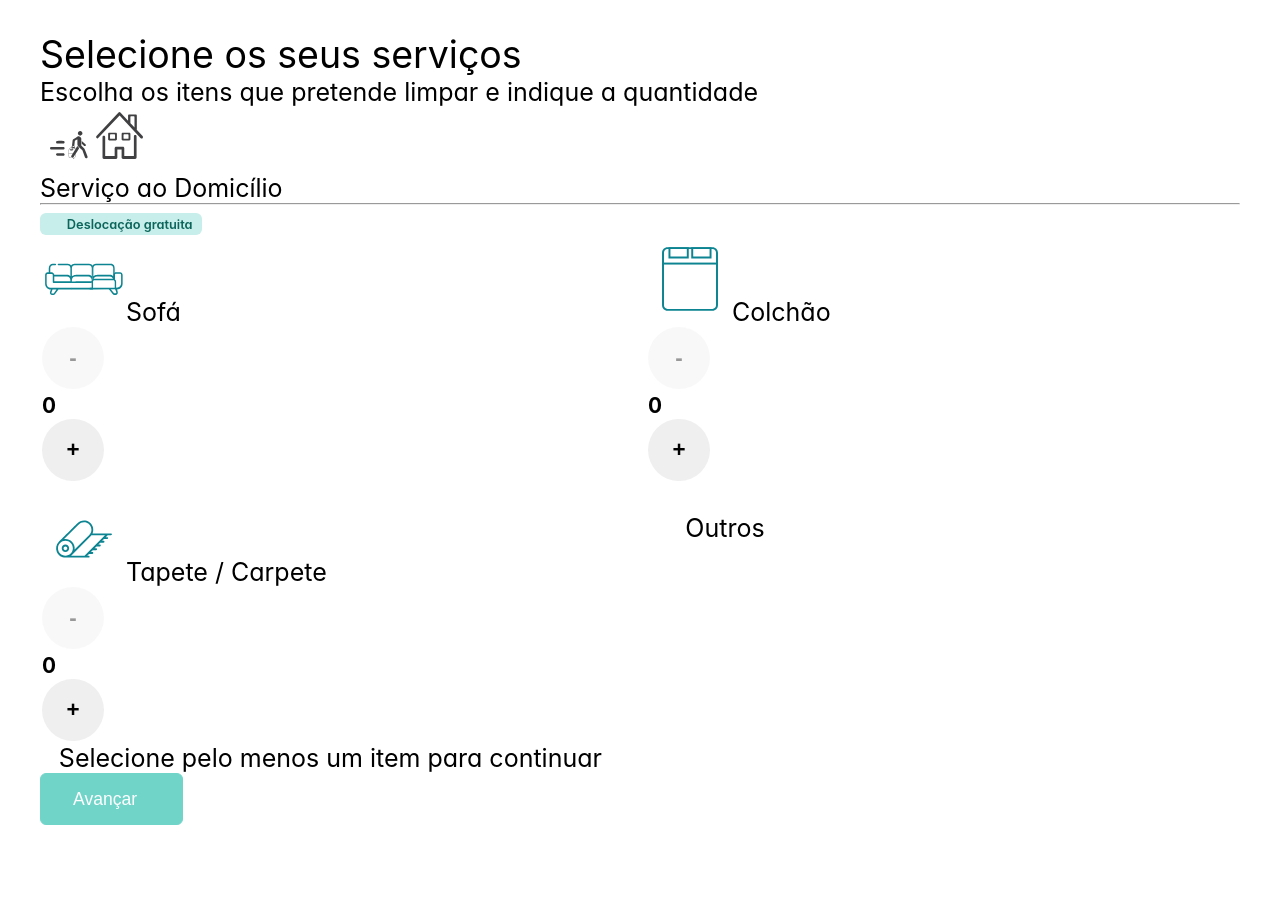
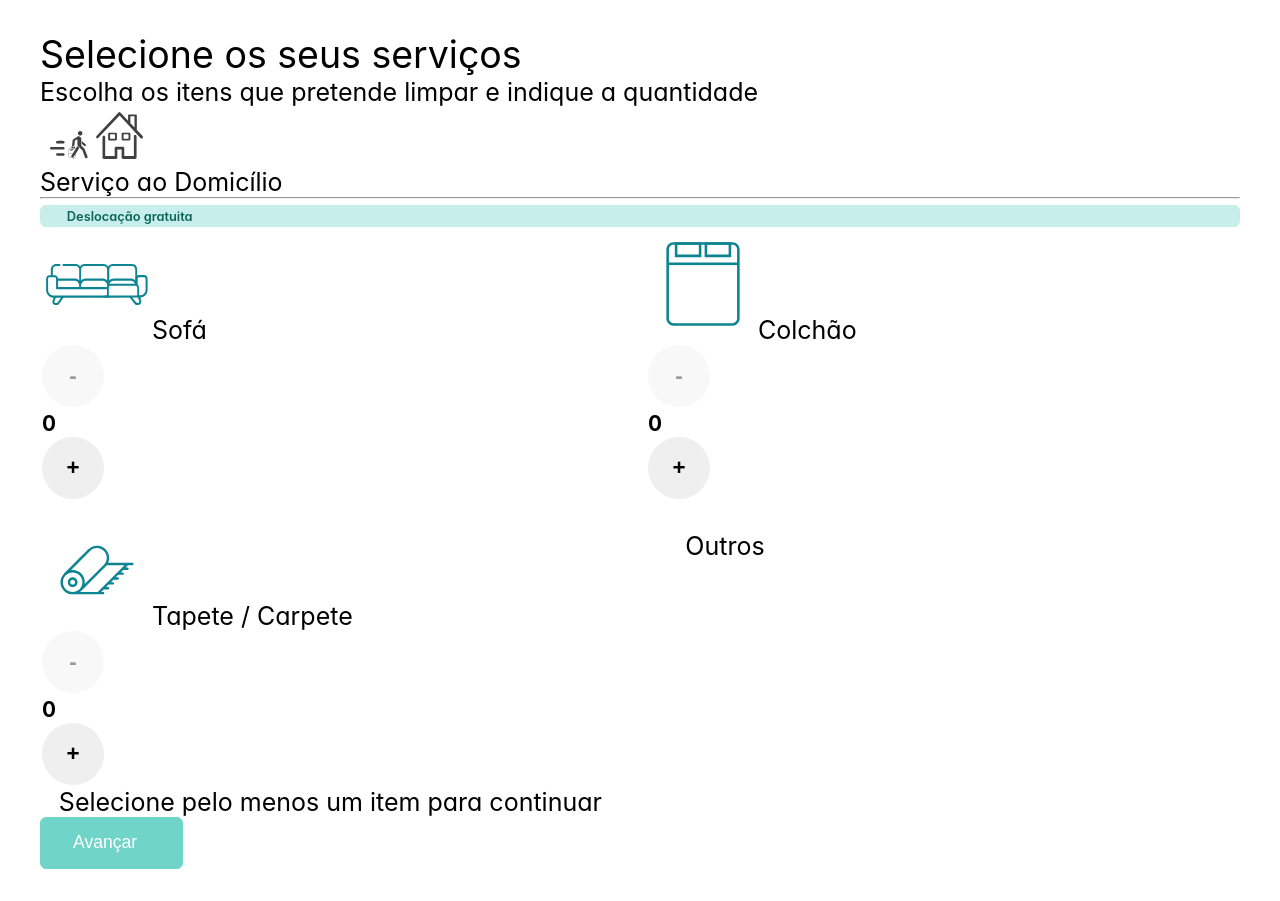
Before and after one commit to youbiz21/resolveja-kiosk, a React (Vite) app in the folder src/renderer/: page / in a window 1280 px wide. Before the commit the page ends 857 px from the top, so only its background shows below. Built offline with nearby package versions, Linux system fonts and the light colour scheme; a web font is replaced by a local one.

Commit message:
refactor layout and styles for cart view and section components; update icon dimensions

```diff
--- a/src/renderer/src/assets/main.css
+++ b/src/renderer/src/assets/main.css
@@ -3,23 +3,6 @@
 @import 'primereact/resources/themes/lara-light-teal/theme.css';
 @import 'primereact/resources/primereact.min.css';
 @import 'primeicons/primeicons.css';
-
-:root {
-  --primary-color: #f59432;
-  --primary-color-text: #ffffff;
-  --primary-50: #fef5e7;
-  --primary-100: #fde4be;
-  --primary-200: #fbd295;
-  --primary-300: #f9bf6b;
-  --primary-400: #f7a94e;
-  --primary-500: #f59432;
-  --primary-600: #e0872e;
-  --primary-700: #b86e26;
-  --primary-800: #90561e;
-  --primary-900: #6e4217;
-  --highlight-bg: #fef5e7;
-  --highlight-text-color: #90561e;
-}
 
 * {
   box-sizing: border-box;
@@ -449,11 +432,26 @@ label[for] {
   border: 1px solid var(--surface-200);
 }
 
-/* Cart service grid – 4 columns */
+/* Cart service grid */
 .cart-grid {
   display: grid;
   grid-template-columns: repeat(2, 1fr);
+  grid-auto-rows: 1fr;
   gap: 0.75rem;
+  flex: 1;
+}
+
+/* Cart page full-height layout */
+.cart-page {
+  display: flex;
+  flex-direction: column;
+  min-height: calc(100vh - 4rem);
+}
+
+.cart-page-body {
+  display: flex;
+  flex-direction: column;
+  flex: 1;
 }
 
 /* Cart card selection feedback */
--- a/src/renderer/src/components/Icon.tsx
+++ b/src/renderer/src/components/Icon.tsx
@@ -19,8 +19,8 @@ type IconProps = {
 
 export default function Icon({
   icon,
-  width = 84,
-  height = 84,
+  width = 110,
+  height = 110,
   viewbox
 }: IconProps): React.JSX.Element {
   const src = iconMap[icon]
--- a/src/renderer/src/components/Section.tsx
+++ b/src/renderer/src/components/Section.tsx
@@ -7,6 +7,7 @@ type SectionProps = {
   children: ReactNode
   tagIcon?: string
   badgeClass?: string
+  stretch?: boolean
 }
 
 export default function Section({
@@ -15,12 +16,13 @@ export default function Section({
   icon,
   children,
   tagIcon,
-  badgeClass
+  badgeClass,
+  stretch
 }: SectionProps): React.JSX.Element {
   const src = new URL(`../assets/icons/${icon}.svg`, import.meta.url).href
 
   return (
-    <div className="mb-3">
+    <div className="mb-3" style={stretch ? { display: 'flex', flexDirection: 'column', flex: 1 } : undefined}>
       <img src={`${src}#svgView(viewBox(40,50,100,75))`} width={120} height={60} alt={titulo} />
       <div className="flex gap-2 align-items-center">
         <span className="font-bold text-lg">{titulo}</span>
@@ -37,7 +39,7 @@ export default function Section({
           <span>{descricao}</span>
         </small>
       )}
-      <div className="py-4">{children}</div>
+      <div className="py-3" style={stretch ? { display: 'flex', flexDirection: 'column', flex: 1 } : undefined}>{children}</div>
     </div>
   )
 }
--- a/src/renderer/src/views/CartView.tsx
+++ b/src/renderer/src/views/CartView.tsx
@@ -65,8 +65,8 @@ export default function CartView(): React.JSX.Element {
   }
 
   return (
-    <div>
-      <div className="text-center mb-4">
+    <div className="cart-page">
+      <div className="text-center mb-3">
         <h2 className="text-primary mt-0 mb-1">Selecione os seus serviços</h2>
         <p className="text-color-secondary mt-0">
           Escolha os itens que pretende limpar e indique a quantidade
@@ -79,6 +79,7 @@ export default function CartView(): React.JSX.Element {
         icon="servico-ao-domicilio"
         tagIcon="pi-check-circle"
         badgeClass="checkout-badge-domicilio"
+        stretch
       >
         {!showOutros ? (
           <div className="cart-grid">
@@ -100,7 +101,7 @@ export default function CartView(): React.JSX.Element {
             </div>
           </div>
         ) : (
-          <div>
+          <div className="cart-page-body">
             <button
               type="button"
               className="btn-back mb-2"
@@ -121,7 +122,7 @@ export default function CartView(): React.JSX.Element {
       </Section>
 
       {hasItems && (
-        <div className="cart-summary mb-3">
+        <div className="cart-summary mb-2">
           <i className="pi pi-shopping-cart text-primary" style={{ fontSize: '1.2rem' }}></i>
           <span className="font-bold">
             {totalItems} {totalItems === 1 ? 'item selecionado' : 'itens selecionados'}
@@ -137,13 +138,13 @@ export default function CartView(): React.JSX.Element {
       )}
 
       {!hasItems && (
-        <p className="text-center text-color-secondary mt-2 mb-3">
+        <p className="text-center text-color-secondary mt-2 mb-2">
           <i className="pi pi-info-circle" style={{ marginRight: '0.4rem' }}></i>
           Selecione pelo menos um item para continuar
         </p>
       )}
 
-      <div className="text-center mt-4">
+      <div className="text-center mt-3">
         <Button
           label={hasItems ? `Avançar (${totalItems})` : 'Avançar'}
           icon="pi pi-arrow-right"
```
